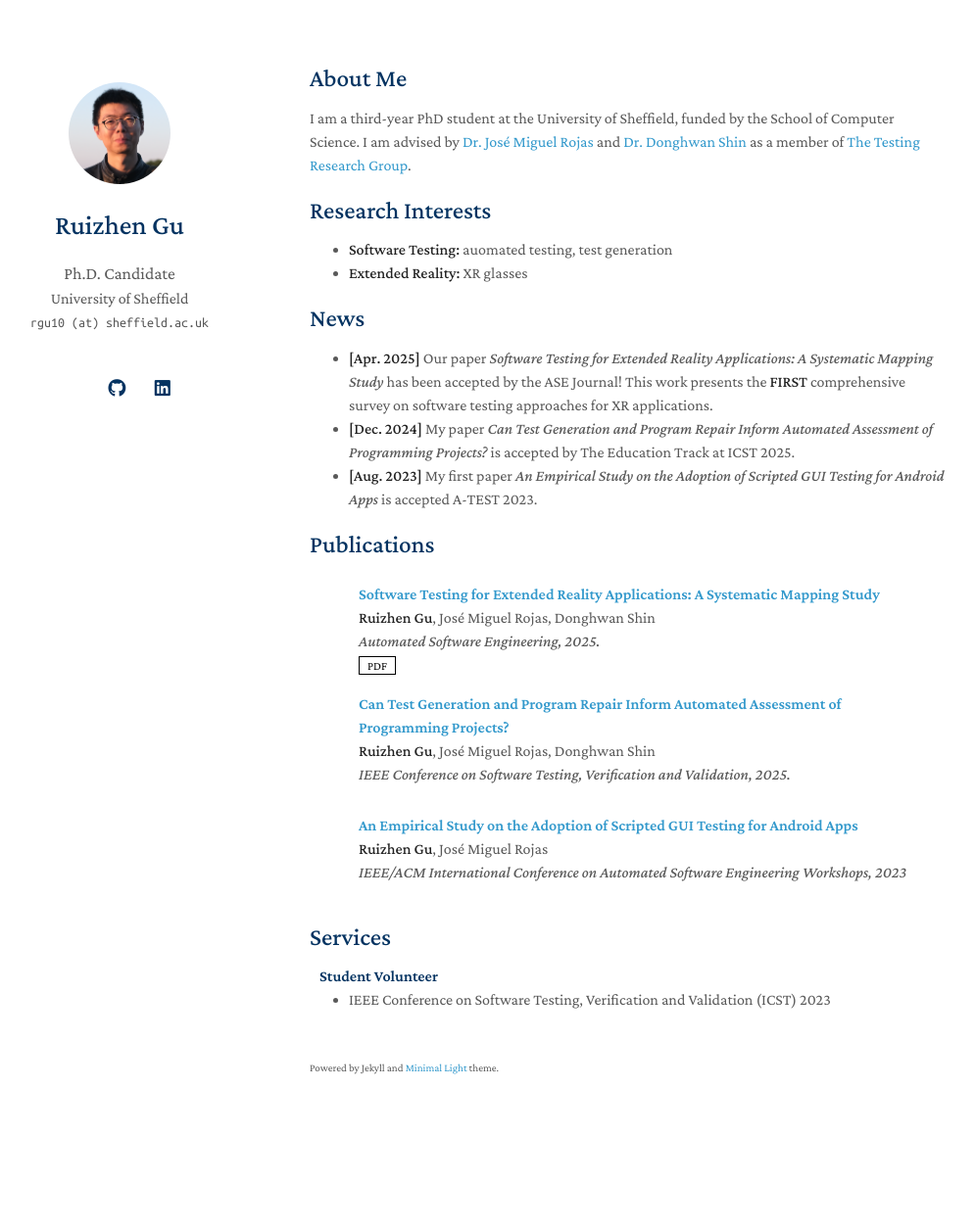
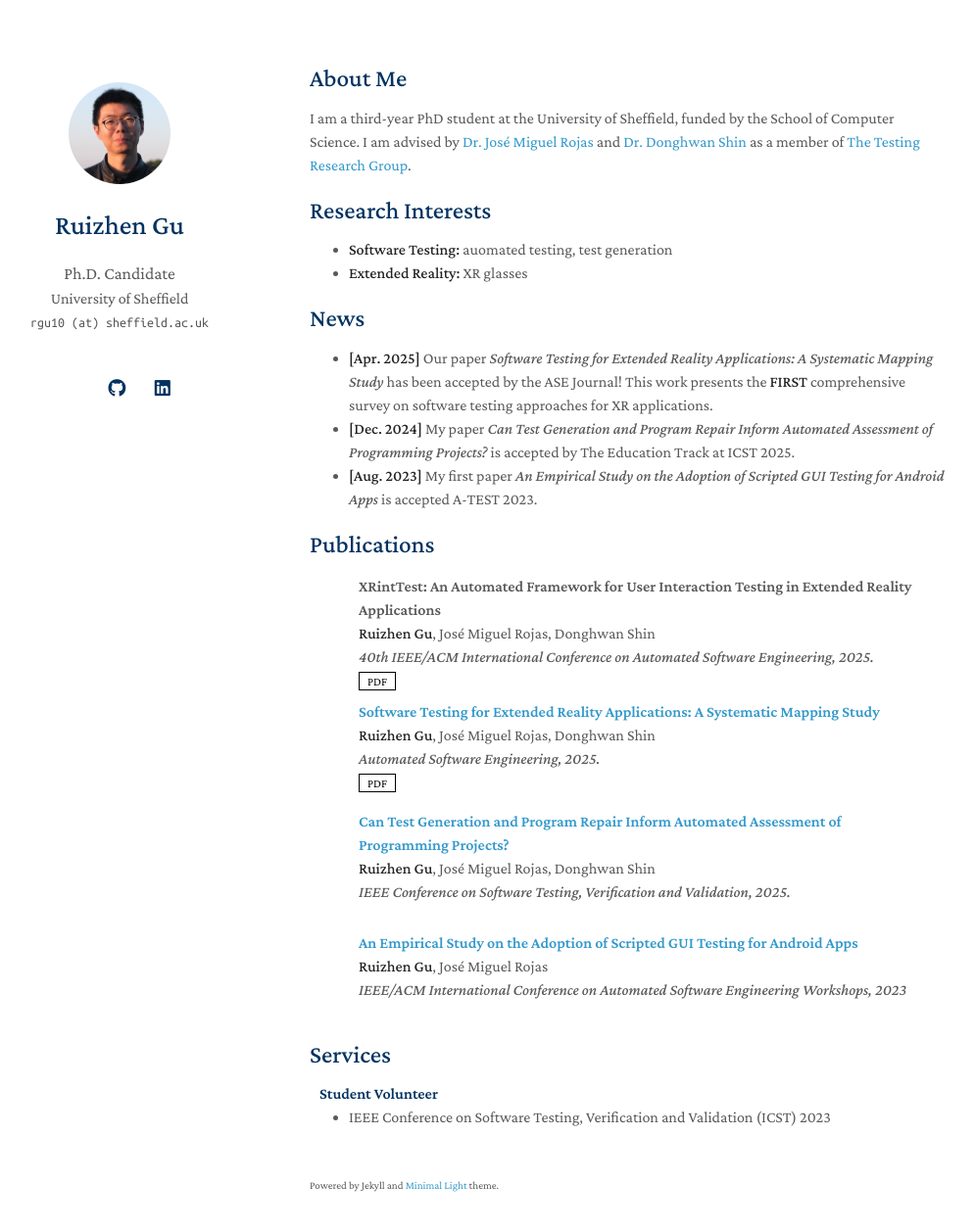
Before and after one commit to ruizhengu/ruizhengu.github.io, a Jekyll site: the page built from index.md, in a window 1280 px wide and 1291 px high. Shown: the top 1256 px of the window at 98% size, without its empty margins (154-1149 px from the left). Built offline with Jekyll 4.4.1, drawn with Linux system fonts in a browser that asks for light colours; a style sheet for code colours, icons or effects is not loaded; our own code applies the rules of GitHub Pages for plain Markdown files.

Commit message:
update ASE 2025 tool paper

```diff
--- a/_data/publications.yml
+++ b/_data/publications.yml
@@ -20,6 +20,14 @@ main:
   #   bibtex: https://class-il.mpi-inf.mpg.de/mnemonics/
   #   notes: Oral Presentation
   #   image: ./assets/img/teaser_example.png
+
+  - title: "XRintTest: An Automated Framework for User Interaction Testing
+  in Extended Reality Applications"
+    authors: <strong>Ruizhen Gu</strong>, José Miguel Rojas, Donghwan Shin
+    conference_short: ASE.
+    conference: 40th IEEE/ACM International Conference on Automated Software Engineering, 2025.
+    # doi: 10.1007/s10515-025-00523-7
+    pdf: ./assets/files/ASE_2025_Tool_XRintTest.pdf
 
   - title: "Software Testing for Extended Reality Applications: A Systematic Mapping Study"
     authors: <strong>Ruizhen Gu</strong>, José Miguel Rojas, Donghwan Shin
--- a/_includes/publications.md
+++ b/_includes/publications.md
@@ -16,7 +16,13 @@
     {% endif %}
   </div>
   <div class="col-sm-9" style="position: relative;padding-right: 15px;padding-left: 20px;">
-      <div class="title"><a href="https://doi.org/{{ link.doi }}">{{ link.title }}</a></div>
+      <div class="title">
+        {% if link.doi %}
+          <a href="https://doi.org/{{ link.doi }}">{{ link.title }}</a>
+        {% else %}
+          {{ link.title }}
+        {% endif %}
+      </div>
       <div class="author">{{ link.authors }}</div>
       <div class="periodical"><em>{{ link.conference }}</em>
       </div>
```
Also changed, not shown: 1 other file.
